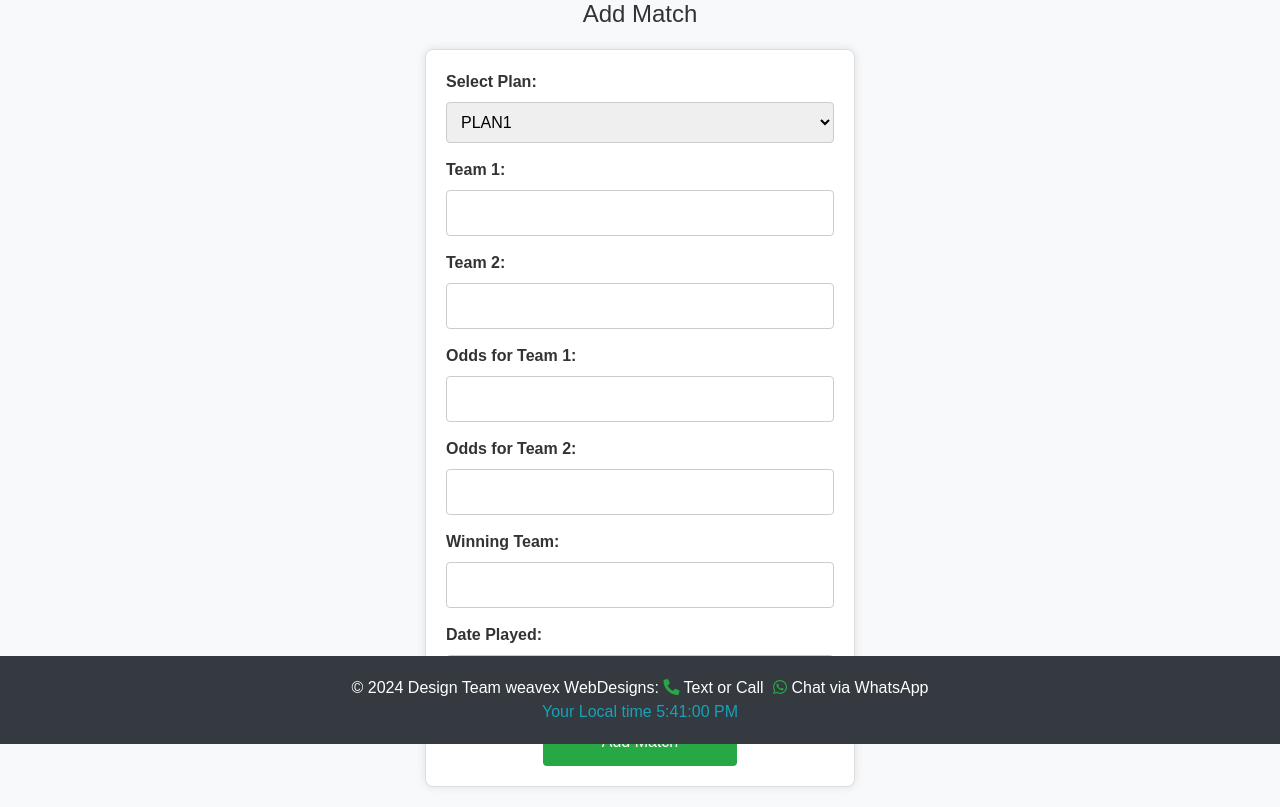
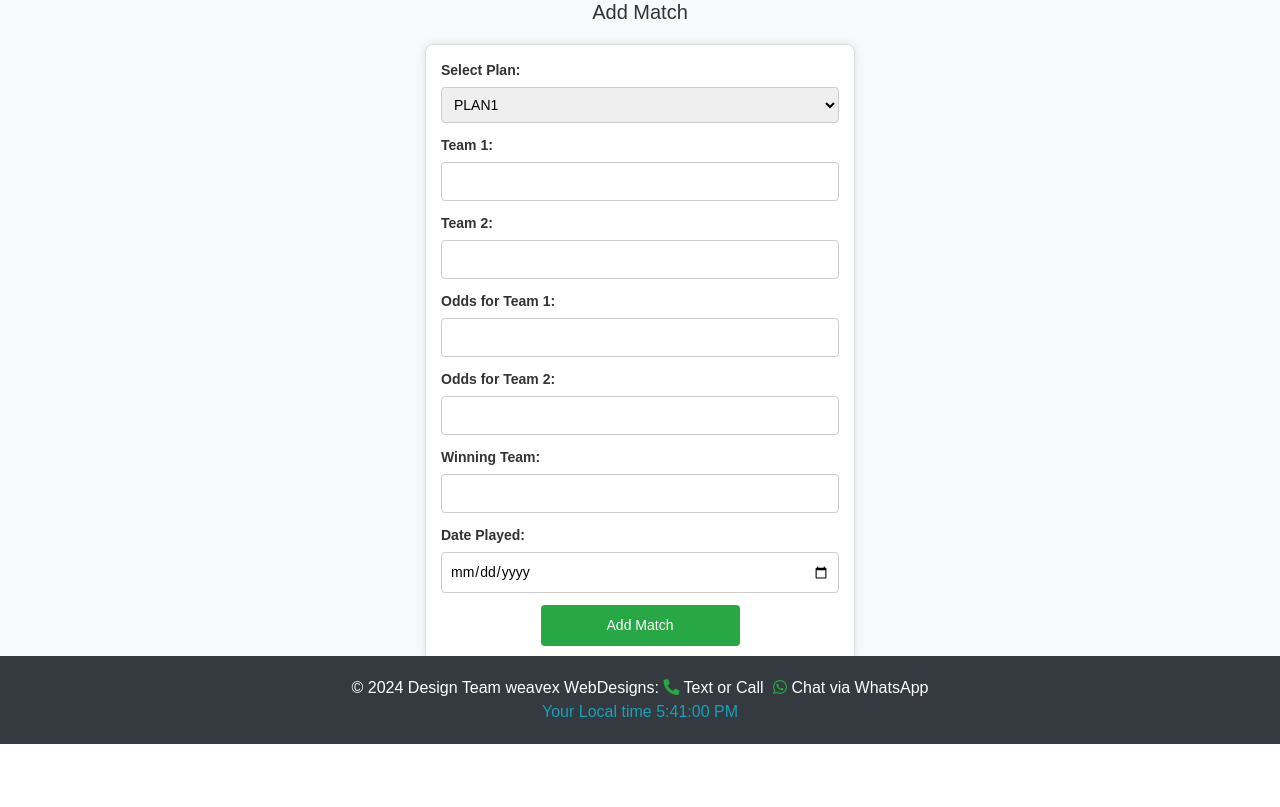
Before and after one commit to Clifford537/oddisite, a PHP site: page /match_add_form.php in a window 1280 px wide. Shown: the part 56-863 px from the top of the page. After the commit the page ends 800 px from the top, so only its background shows below. Run offline with PHP 8.4, Linux system fonts and the light colour scheme; data comes from the database, SQL or seed files in the repository.

Commit message:
smallsize

```diff
--- a/match_add_form.php
+++ b/match_add_form.php
@@ -6,41 +6,42 @@
         .register-form {
             max-width: 430px;
             margin: 20px auto;
-            padding: 20px;
+            padding: 15px;
             background-color: #ffffff;
             border: 1px solid #ddd;
             border-radius: 8px;
             box-shadow: 0 0 10px rgba(0, 0, 0, 0.1);
-            max-height: fit-content;
         }
 
         .register-form label {
             display: block;
-            margin-bottom: 8px;
+            margin-bottom: 6px;
             font-weight: bold;
             color: #333;
+            font-size: 14px;
         }
 
         .register-form input[type="text"],
         .register-form input[type="date"],
         .register-form select {
             width: 100%;
-            padding: 10px;
-            margin-bottom: 15px;
+            padding: 8px;
+            margin-bottom: 12px;
             border: 1px solid #ccc;
             border-radius: 4px;
             box-sizing: border-box;
+            font-size: 14px;
         }
 
         .register-form input[type="submit"] {
             width: 50%;
-            padding: 12px;
+            padding: 10px;
             background-color: #28a745;
             color: #fff;
             border: none;
             border-radius: 4px;
             cursor: pointer;
-            font-size: 16px;
+            font-size: 14px;
             transition: background-color 0.3s ease;
             display: block;
             margin: 0 auto;
@@ -52,8 +53,8 @@
 
         .form-heading {
             text-align: center;
-            font-size: 24px;
-            margin-bottom: 20px;
+            font-size: 20px;
+            margin-bottom: 15px;
             color: #333;
         }
     </style>
```
